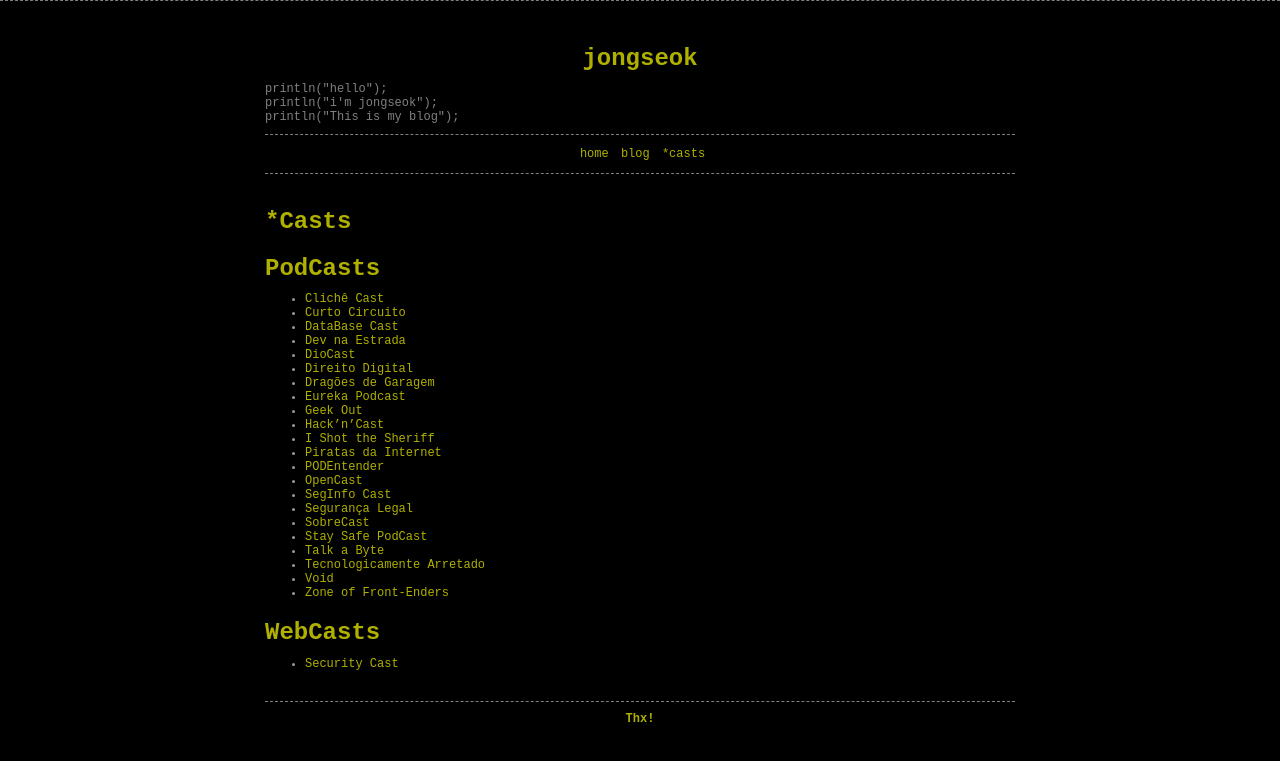
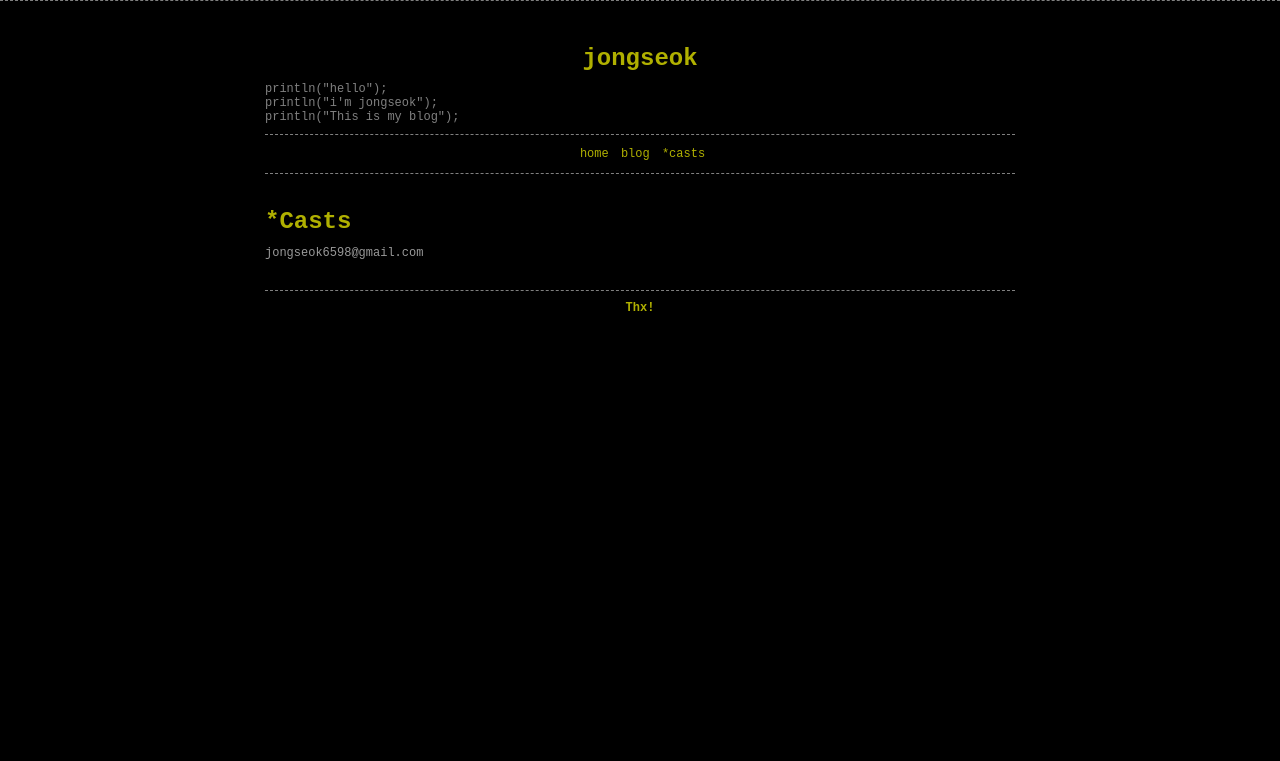
Before and after one commit to jongseok6598/blog, a Jekyll site: the page built from casts.md, in a window 1280 px wide. Shown: the top 761 px of the page. Built offline with Jekyll 4.4.1, drawn with Linux system fonts in a browser that asks for light colours.

Commit message:
cast home rework

```diff
--- a/casts.md
+++ b/casts.md
@@ -4,31 +4,4 @@ title: "*Casts"
 permalink: /casts/
 ---
 
-# PodCasts
-
-* [Clichê Cast](http://www.revistacliche.com.br)
-* [Curto Circuito](http://curtocircuito.cc/)
-* [DataBase Cast](http://imasters.com.br/perfil/databasecast/)
-* [Dev na Estrada](http://devnaestrada.com.br/)
-* [DioCast](http://www.diolinux.com.br/search/label/DioCast)
-* [Direito Digital](http://josemilagre.com.br/blog/podcast/)
-* [Dragões de Garagem](http://scienceblogs.com.br/dragoesdegaragem/)
-* [Eureka Podcast](https://eurekapod.wordpress.com/)
-* [Geek Out](https://geekout.fm/)
-* [Hack’n’Cast](http://hackncast.org/)
-* [I Shot the Sheriff](http://www.naopod.com.br/)
-* [Piratas da Internet](https://piratasdainternet.github.io/)
-* [PODEntender](http://www.podentender.com/)
-* [OpenCast](http://tecnologiaaberta.com.br/category/opencast/)
-* [SegInfo Cast](https://www.seginfo.com.br/seginfocast/)
-* [Segurança Legal](http://www.segurancalegal.com/)
-* [SobreCast](https://sobrevivencialismo.com/tag/sobrecast/)
-* [Stay Safe PodCast](http://www.staysafepodcast.com.br/)
-* [Talk a Byte](http://www.tabcast.com.br/)
-* [Tecnologicamente Arretado](http://tecnologicamentearretado.com.br)
-* [Void](http://voidpodcast.com/)
-* [Zone of Front-Enders](http://zofe.com.br/)
-
-# WebCasts
-
-* [Security Cast](https://youtube.com/securitycast)
+jongseok6598@gmail.com
```
Also changed, not shown: index.md (+3 -0 lines).
